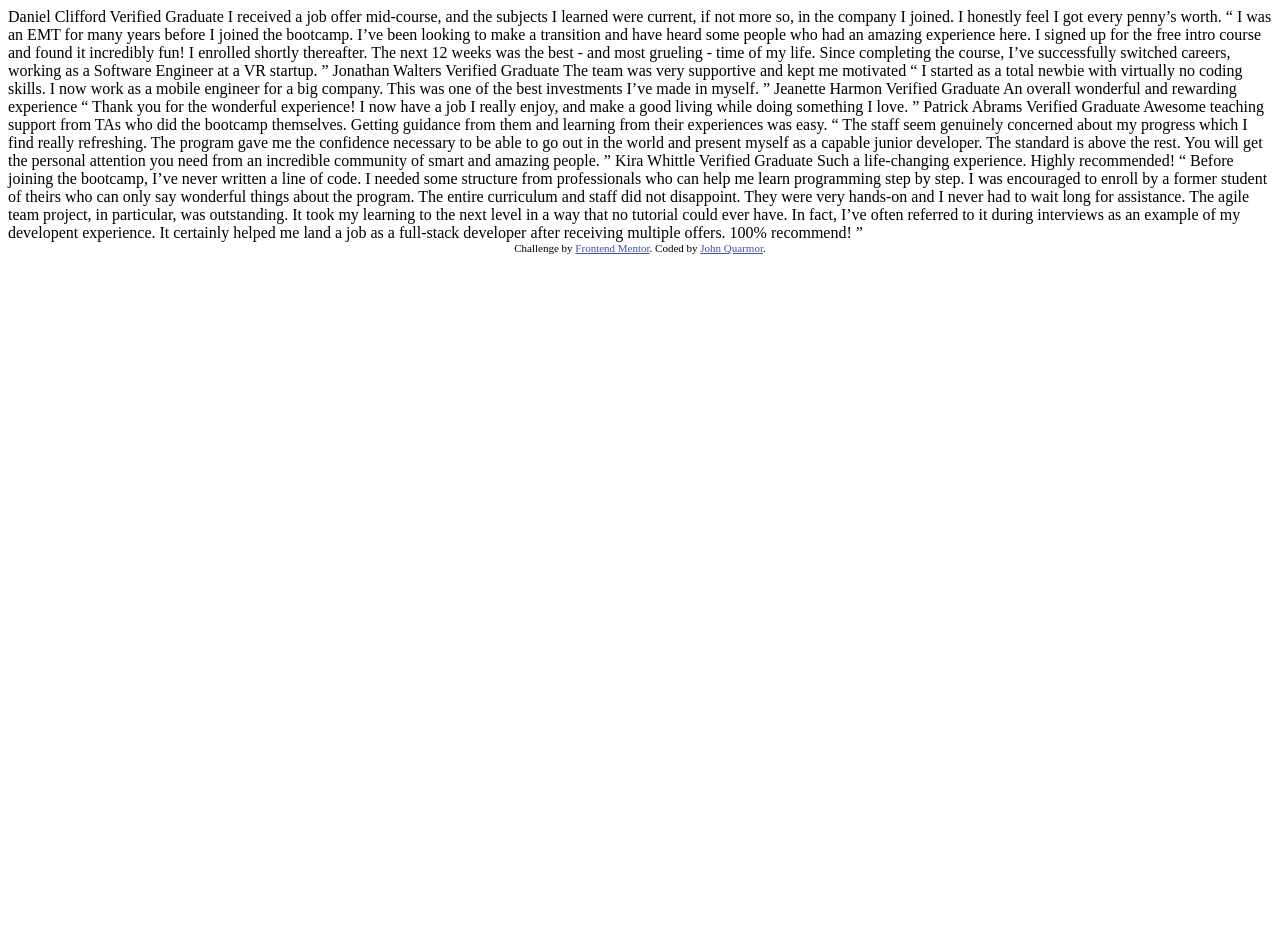
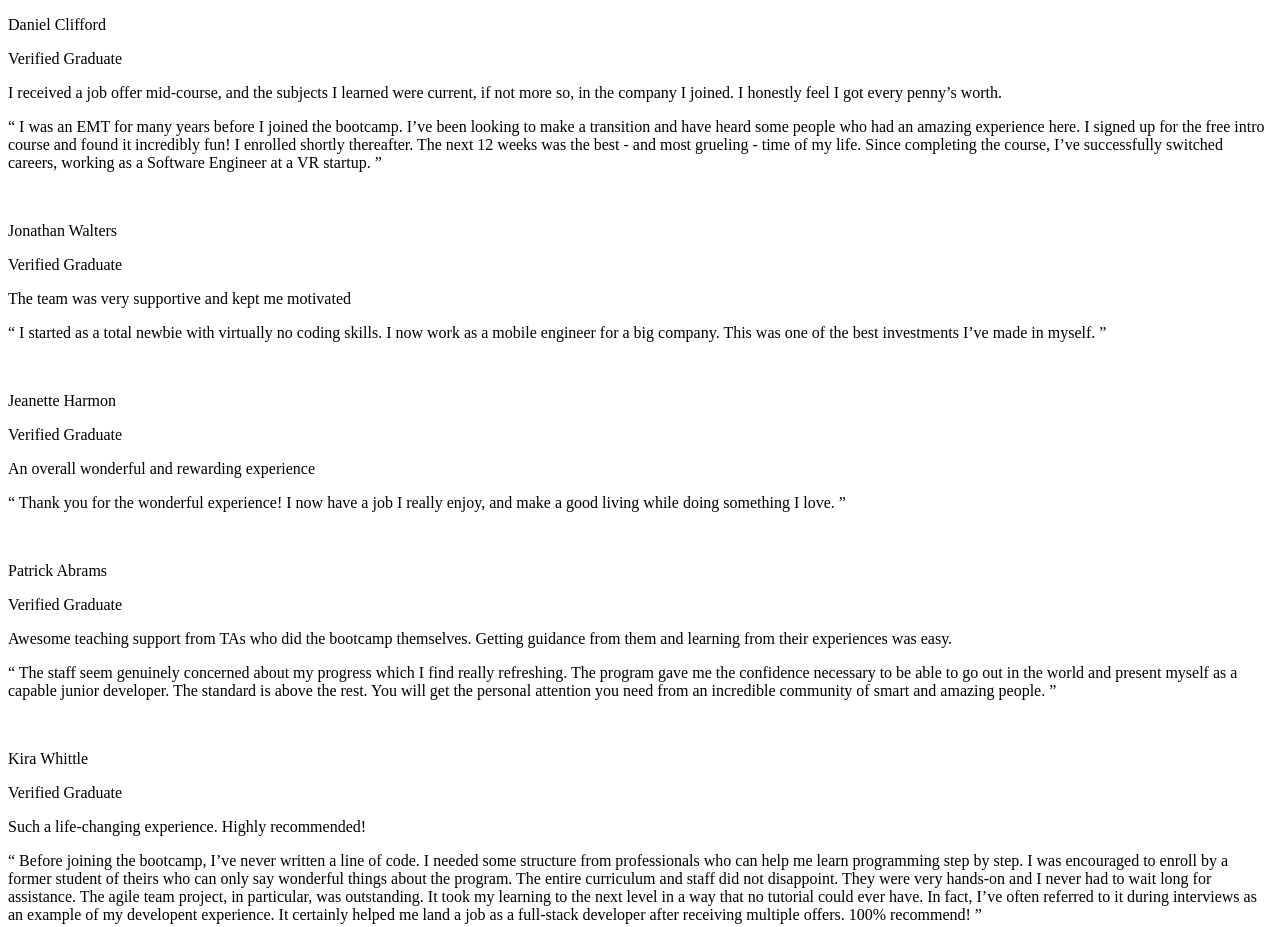
Before and after one commit to romrauq/testimonials-grid-section, a plain HTML site: page index.html in a window 1280 px wide. Shown: the top 927 px of the page. Before the commit the page ends 800 px from the top, so only its background shows below. Drawn offline with Linux system fonts and the light colour scheme.

Commit message:
Structured basic content into respective HTML elements.

```diff
--- a/index.html
+++ b/index.html
@@ -16,33 +16,101 @@
 		</style>
 	</head>
 	<body>
-		Daniel Clifford Verified Graduate I received a job offer mid-course, and the subjects I
-		learned were current, if not more so, in the company I joined. I honestly feel I got every
-		penny’s worth. “ I was an EMT for many years before I joined the bootcamp. I’ve been looking
-		to make a transition and have heard some people who had an amazing experience here. I signed
-		up for the free intro course and found it incredibly fun! I enrolled shortly thereafter. The
-		next 12 weeks was the best - and most grueling - time of my life. Since completing the course,
-		I’ve successfully switched careers, working as a Software Engineer at a VR startup. ” Jonathan
-		Walters Verified Graduate The team was very supportive and kept me motivated “ I started as a
-		total newbie with virtually no coding skills. I now work as a mobile engineer for a big
-		company. This was one of the best investments I’ve made in myself. ” Jeanette Harmon Verified
-		Graduate An overall wonderful and rewarding experience “ Thank you for the wonderful
-		experience! I now have a job I really enjoy, and make a good living while doing something I
-		love. ” Patrick Abrams Verified Graduate Awesome teaching support from TAs who did the
-		bootcamp themselves. Getting guidance from them and learning from their experiences was easy.
-		“ The staff seem genuinely concerned about my progress which I find really refreshing. The
-		program gave me the confidence necessary to be able to go out in the world and present myself
-		as a capable junior developer. The standard is above the rest. You will get the personal
-		attention you need from an incredible community of smart and amazing people. ” Kira Whittle
-		Verified Graduate Such a life-changing experience. Highly recommended! “ Before joining the
-		bootcamp, I’ve never written a line of code. I needed some structure from professionals who
-		can help me learn programming step by step. I was encouraged to enroll by a former student of
-		theirs who can only say wonderful things about the program. The entire curriculum and staff
-		did not disappoint. They were very hands-on and I never had to wait long for assistance. The
-		agile team project, in particular, was outstanding. It took my learning to the next level in a
-		way that no tutorial could ever have. In fact, I’ve often referred to it during interviews as
-		an example of my developent experience. It certainly helped me land a job as a full-stack
-		developer after receiving multiple offers. 100% recommend! ”
+		<div class="main-container">
+			<div class="grid-item">
+				<div class="header-row">
+					<div>
+						<p class="testimonial-name">Daniel Clifford</p>
+						<p class="testimonial-job">Verified Graduate</p>
+					</div>
+				</div>
+				<p class="testimonial-intro">
+					I received a job offer mid-course, and the subjects I learned were current, if not
+					more so, in the company I joined. I honestly feel I got every penny’s worth.
+				</p>
+				<p class="testimonial-body">
+					“ I was an EMT for many years before I joined the bootcamp. I’ve been looking to make
+					a transition and have heard some people who had an amazing experience here. I signed
+					up for the free intro course and found it incredibly fun! I enrolled shortly
+					thereafter. The next 12 weeks was the best - and most grueling - time of my life.
+					Since completing the course, I’ve successfully switched careers, working as a
+					Software Engineer at a VR startup. ”
+				</p>
+			</div>
+			<div class="grid-item">
+				<div class="header-row">
+					<img src="" alt="" />
+					<div>
+						<p class="testimonial-name">Jonathan Walters</p>
+						<p class="testimonial-job">Verified Graduate</p>
+					</div>
+				</div>
+				<p class="testimonial-intro">The team was very supportive and kept me motivated</p>
+				<p class="testimonial-body">
+					“ I started as a total newbie with virtually no coding skills. I now work as a mobile
+					engineer for a big company. This was one of the best investments I’ve made in myself.
+					”
+				</p>
+			</div>
+
+			<div class="grid-item">
+				<div class="header-row">
+					<img src="" alt="" />
+					<div>
+						<p class="testimonial-name">Jeanette Harmon</p>
+						<p class="testimonial-job">Verified Graduate</p>
+					</div>
+				</div>
+				<p class="testimonial-intro">An overall wonderful and rewarding experience</p>
+				<p class="testimonial-body">
+					“ Thank you for the wonderful experience! I now have a job I really enjoy, and make a
+					good living while doing something I love. ”
+				</p>
+			</div>
+
+			<div class="grid-item">
+				<div class="header-row">
+					<img src="" alt="" />
+					<div>
+						<p class="testimonial-name">Patrick Abrams</p>
+						<p class="testimonial-job">Verified Graduate</p>
+					</div>
+				</div>
+				<p class="testimonial-intro">
+					Awesome teaching support from TAs who did the bootcamp themselves. Getting guidance
+					from them and learning from their experiences was easy.
+				</p>
+				<p class="testimonial-body">
+					“ The staff seem genuinely concerned about my progress which I find really
+					refreshing. The program gave me the confidence necessary to be able to go out in the
+					world and present myself as a capable junior developer. The standard is above the
+					rest. You will get the personal attention you need from an incredible community of
+					smart and amazing people. ”
+				</p>
+			</div>
+
+			<div class="grid-item">
+				<div class="header-row">
+					<img src="" alt="" />
+					<div>
+						<p class="testimonial-name">Kira Whittle</p>
+						<p class="testimonial-job">Verified Graduate</p>
+					</div>
+				</div>
+				<p class="testimonial-intro">Such a life-changing experience. Highly recommended!</p>
+				<p class="testimonial-body">
+					“ Before joining the bootcamp, I’ve never written a line of code. I needed some
+					structure from professionals who can help me learn programming step by step. I was
+					encouraged to enroll by a former student of theirs who can only say wonderful things
+					about the program. The entire curriculum and staff did not disappoint. They were very
+					hands-on and I never had to wait long for assistance. The agile team project, in
+					particular, was outstanding. It took my learning to the next level in a way that no
+					tutorial could ever have. In fact, I’ve often referred to it during interviews as an
+					example of my developent experience. It certainly helped me land a job as a
+					full-stack developer after receiving multiple offers. 100% recommend! ”
+				</p>
+			</div>
+		</div>
 
 		<div class="attribution">
 			Challenge by
```
